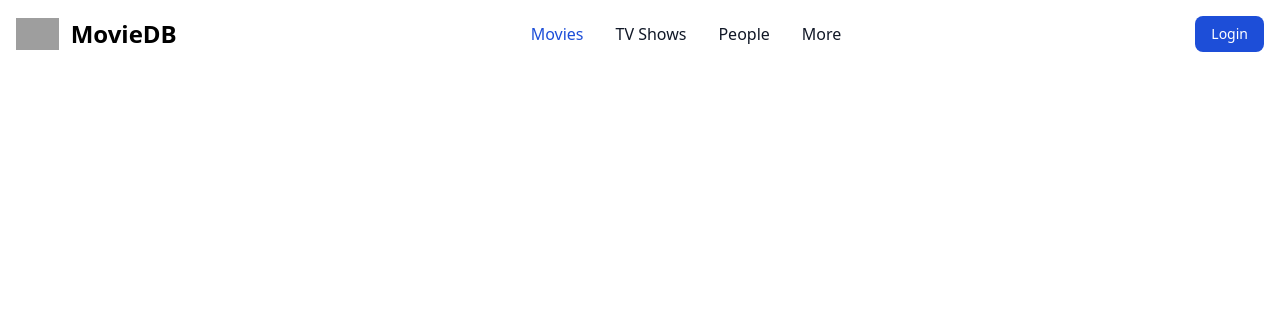
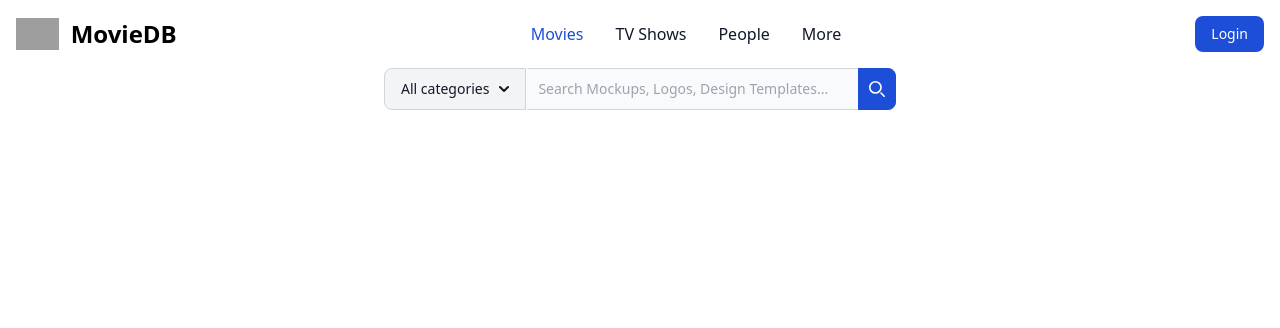
Before and after one commit to MuliJob/moviedb, a Django app: page / in a window 1280 px wide. Shown: the top 328 px of the page. Run offline with Django 5.2, Linux system fonts and the light colour scheme; style sheets or scripts are compiled from the project's sources; grey boxes are pictures that could not be loaded.

Commit message:
added search form

```diff
--- a/Movieapp/templates/index.html
+++ b/Movieapp/templates/index.html
@@ -8,6 +8,7 @@
       href="https://cdnjs.cloudflare.com/ajax/libs/font-awesome/5.15.4/css/all.min.css"
       rel="stylesheet"
     />
+    <link href="https://cdn.jsdelivr.net/npm/tailwindcss@2.2.19/dist/tailwind.min.css" rel="stylesheet">
     <link
       href="https://fonts.googleapis.com/css2?family=IBM+Plex+Mono&display=swap"
       rel="stylesheet"
@@ -106,5 +107,35 @@
         </div>
       </div>
     </nav>
+
+    <form class="max-w-lg mx-auto">
+      <div class="flex">
+          <label for="search-dropdown" class="mb-2 text-sm font-medium text-gray-900 sr-only dark:text-white">Your Email</label>
+          <button id="dropdown-button" data-dropdown-toggle="dropdown" class="flex-shrink-0 z-10 inline-flex items-center py-2.5 px-4 text-sm font-medium text-center text-gray-900 bg-gray-100 border border-gray-300 rounded-l-lg hover:bg-gray-200 focus:ring-4 focus:outline-none focus:ring-gray-100 dark:bg-gray-700 dark:hover:bg-gray-600 dark:focus:ring-gray-700 dark:text-white dark:border-gray-600" type="button">
+              All categories
+              <svg class="w-2.5 h-2.5 ml-2.5" aria-hidden="true" xmlns="http://www.w3.org/2000/svg" fill="none" viewBox="0 0 10 6">
+                  <path stroke="currentColor" stroke-linecap="round" stroke-linejoin="round" stroke-width="2" d="m1 1 4 4 4-4"/>
+              </svg>
+          </button>
+          <div id="dropdown" class="z-10 hidden bg-white divide-y divide-gray-100 rounded-lg shadow w-44 dark:bg-gray-700">
+              <ul class="py-2 text-sm text-gray-700 dark:text-gray-200" aria-labelledby="dropdown-button">
+                  <li><button type="button" class="inline-flex w-full px-4 py-2 hover:bg-gray-100 dark:hover:bg-gray-600 dark:hover:text-white">Mockups</button></li>
+                  <li><button type="button" class="inline-flex w-full px-4 py-2 hover:bg-gray-100 dark:hover:bg-gray-600 dark:hover:text-white">Templates</button></li>
+                  <li><button type="button" class="inline-flex w-full px-4 py-2 hover:bg-gray-100 dark:hover:bg-gray-600 dark:hover:text-white">Design</button></li>
+                  <li><button type="button" class="inline-flex w-full px-4 py-2 hover:bg-gray-100 dark:hover:bg-gray-600 dark:hover:text-white">Logos</button></li>
+              </ul>
+          </div>
+          <div class="relative w-full">
+              <input type="search" id="search-dropdown" class="block p-2.5 w-full z-20 text-sm text-gray-900 bg-gray-50 rounded-r-lg border-l-gray-50 border-l-2 border border-gray-300 focus:ring-blue-500 focus:border-blue-500 dark:bg-gray-700 dark:border-l-gray-700 dark:border-gray-600 dark:placeholder-gray-400 dark:text-white dark:focus:border-blue-500" placeholder="Search Mockups, Logos, Design Templates..." required />
+              <button type="submit" class="absolute top-0 right-0 p-2.5 text-sm font-medium h-full text-white bg-blue-700 rounded-r-lg border border-blue-700 hover:bg-blue-800 focus:ring-4 focus:outline-none focus:ring-blue-300 dark:bg-blue-600 dark:hover:bg-blue-700 dark:focus:ring-blue-800">
+                  <svg class="w-4 h-4" aria-hidden="true" xmlns="http://www.w3.org/2000/svg" fill="none" viewBox="0 0 20 20">
+                      <path stroke="currentColor" stroke-linecap="round" stroke-linejoin="round" stroke-width="2" d="m19 19-4-4m0-7A7 7 0 1 1 1 8a7 7 0 0 1 14 0Z"/>
+                  </svg>
+                  <span class="sr-only">Search</span>
+              </button>
+          </div>
+      </div>
+  </form>
+
   </body>
 </html>
```
